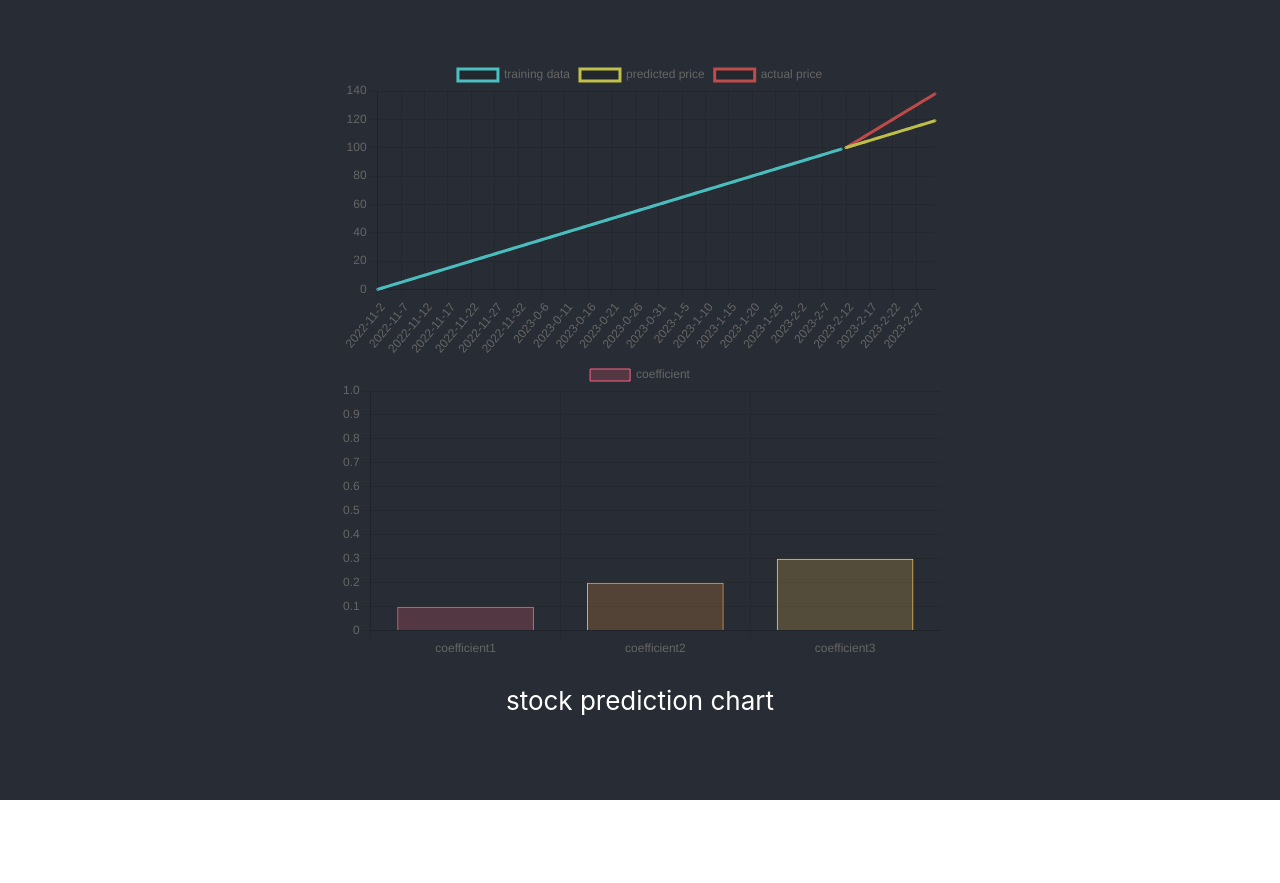
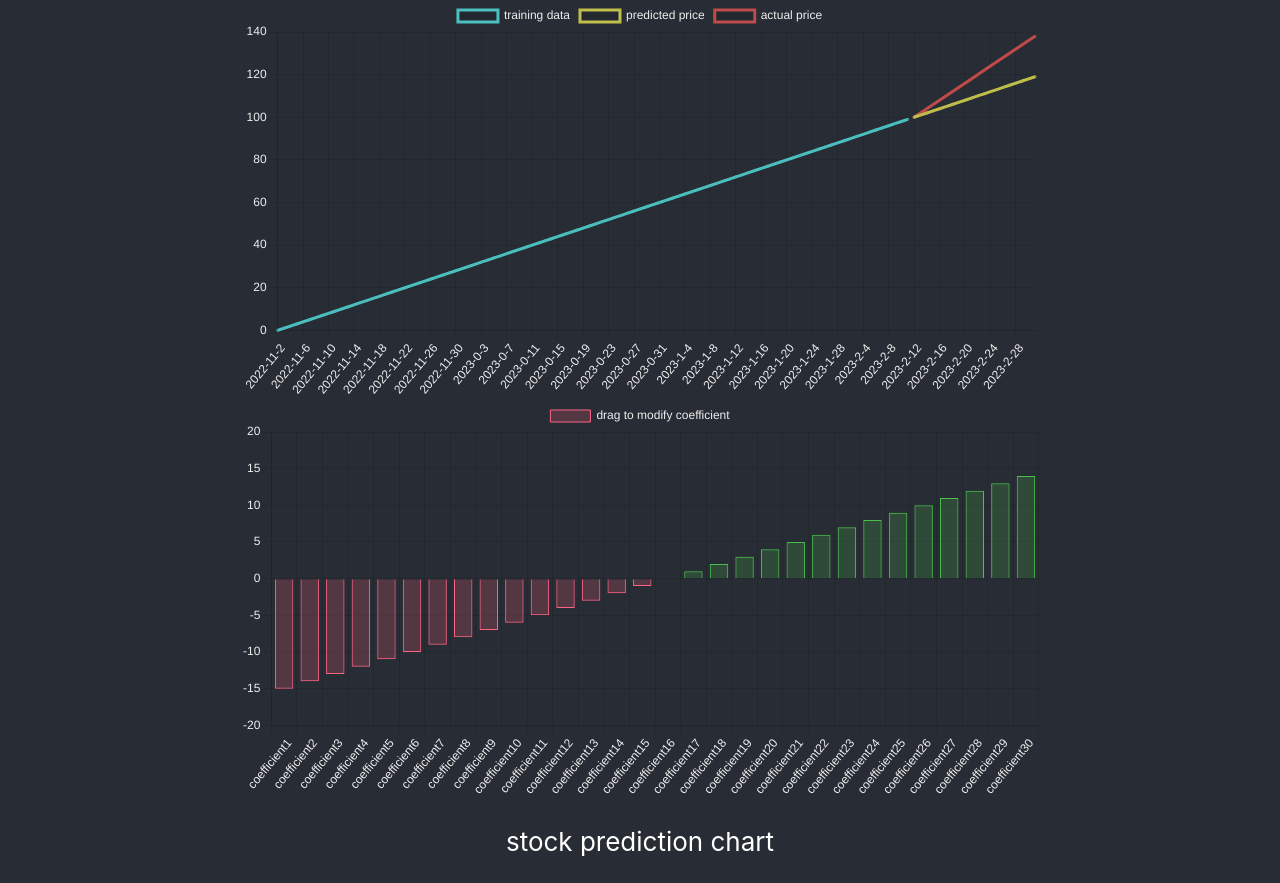
Before and after one commit to sdCaramel302812/interactive-stock-trend-prediction-system, a React (Create React App) app in the folder ui/: page / in a window 1280 px wide. Before the commit the page ends 800 px from the top, so only its background shows below. Built offline with nearby package versions, Linux system fonts and the light colour scheme.

Commit message:
Change bar color on drag end

```diff
--- a/ui/src/App.tsx
+++ b/ui/src/App.tsx
@@ -4,13 +4,17 @@ import './style/App.css';
 import StockPredictionChart from './component/StockPredictionChart';
 import mockStockPredictionData from './mock/mockStockPredictionData';
 import CoefficientChart from './component/CoefficientChart';
+import mockCoefficientData from './mock/mockCoefficientData';
+import { Chart } from 'chart.js';
+
+Chart.defaults.color = '#EEE';
 
 function App() {
   return (
     <div className="App">
       <header className="App-header">
         <StockPredictionChart {...mockStockPredictionData} />
-        <CoefficientChart/>
+        <CoefficientChart {...mockCoefficientData} />
         <p>
           stock prediction chart
         </p>
--- a/ui/src/component/CoefficientChart.tsx
+++ b/ui/src/component/CoefficientChart.tsx
@@ -1,57 +1,68 @@
 import { Bar } from 'react-chartjs-2';
 import 'chart.js/auto';
-import { useRef } from 'react';
+import { useRef, useState } from 'react';
 import 'chartjs-plugin-dragdata';
+import { CoefficientData } from '../type/CoefficientData';
 
 
-function CoefficientChart() {
+function CoefficientChart(coefficientData: CoefficientData) {
   const ref = useRef();
-  const chartData = {
-    labels: ['coefficient1', 'coefficient2', 'coefficient3'],
+
+  const getBackgroundColor = (coefficient: number[]): string[] => {
+    return coefficient.map((value) => {
+      if (value >= 0) {
+        return 'rgba(75, 192, 75, 0.2)';
+      }
+      return 'rgba(255, 99, 132, 0.2)';
+    });
+  };
+
+  const getBorderColor = (coefficient: number[]): string[] => {
+    return coefficient.map((value) => {
+      if (value >= 0) {
+        return 'rgb(75, 192, 75)';
+      }
+      return 'rgb(255, 99, 132)';
+    });
+  };
+
+  const getChartData = (coefficientNames: string[], coefficientValues: number[]) => {
+    return {
+      labels: coefficientNames,
       datasets: [
         {
-        label: 'coefficient',
-        data: [0.1, 0.2, 0.3],
-        backgroundColor: [
-          'rgba(255, 99, 132, 0.2)',
-          'rgba(255, 159, 64, 0.2)',
-          'rgba(255, 205, 86, 0.2)',
-          'rgba(75, 192, 192, 0.2)',
-          'rgba(54, 162, 235, 0.2)',
-          'rgba(153, 102, 255, 0.2)',
-          'rgba(201, 203, 207, 0.2)'
-        ],
-        borderColor: [
-          'rgb(255, 99, 132)',
-          'rgb(255, 159, 64)',
-          'rgb(255, 205, 86)',
-          'rgb(75, 192, 192)',
-          'rgb(54, 162, 235)',
-          'rgb(153, 102, 255)',
-          'rgb(201, 203, 207)'
-        ],
+          label: 'drag to modify coefficient',
+          data: coefficientValues,
+          backgroundColor: getBackgroundColor(coefficientValues),
+          borderColor: getBorderColor(coefficientValues),
           borderWidth: 1
         },
       ],
       dragData: true
     };
+  };
+
+  const [coefficientNames, setCoefficientNames] = useState<string[]>([...coefficientData.name]);
+  const [coefficientValues, setCoefficientValues] = useState<number[]>([...coefficientData.value]);
+  const [chartData, setChartData] = useState<any>(getChartData(coefficientNames, coefficientValues));
 
   const options = {
     scale: {
       y: {
-        max: 1,
-        min: 0
+        max: 20,
+        min: -20
       }
     },
     plugins: {
       dragData: {
         onDragStart: () => {},
         onDrag: () => {},
-        onDragEnd: () => {}
+        onDragEnd: () => {
+          setChartData(getChartData(coefficientNames, coefficientValues));
+        }
       }
     }
   };
-
 
   return (
     <div>
@@ -60,7 +71,7 @@ function CoefficientChart() {
         data={chartData}
         // @ts-ignore
         options={options}
-        style={{width: '600px', height: '300px'}}
+        style={{width: '800px', height: '300px'}}
       />
     </div>
   );
--- a/ui/src/component/StockPredictionChart.tsx
+++ b/ui/src/component/StockPredictionChart.tsx
@@ -38,7 +38,7 @@ function StockPredictionChart(priceData: StockPredictionData) {
       <Line
         ref={ref}
         data={chartData}
-        style={{width: '600px', height: '300px'}}
+        style={{width: '800px', height: '300px'}}
       />
     </div>
   );
--- /dev/null
+++ b/ui/src/mock/mockCoefficientData.ts
@@ -0,0 +1,20 @@
+const mockCoefficientData = {
+  name: [
+    'coefficient1', 'coefficient2', 'coefficient3', 'coefficient4', 'coefficient5',
+    'coefficient6', 'coefficient7', 'coefficient8', 'coefficient9', 'coefficient10',
+    'coefficient11', 'coefficient12', 'coefficient13', 'coefficient14', 'coefficient15',
+    'coefficient16', 'coefficient17', 'coefficient18', 'coefficient19', 'coefficient20',
+    'coefficient21', 'coefficient22', 'coefficient23', 'coefficient24', 'coefficient25',
+    'coefficient26', 'coefficient27', 'coefficient28', 'coefficient29', 'coefficient30',
+  ],
+  value: [
+    -15, -14, -13, -12, -11,
+    -10, -9, -8, -7, -6,
+    -5, -4, -3, -2, -1,
+    0, 1, 2, 3, 4,
+    5, 6, 7, 8, 9,
+    10, 11, 12, 13, 14,
+  ]
+};
+
+export default mockCoefficientData;
--- /dev/null
+++ b/ui/src/type/CoefficientData.ts
@@ -0,0 +1,12 @@
+export interface CoefficientData {
+  name: string[],
+  value: number[]
+};
+
+export interface ChangeCoefficientRequest {
+  coefficients: number[]
+};
+
+export interface ChangeCoefficientResponse {
+  predictedPrice: number[]
+};
--- a/ui/src/utils/convertStockPriceData.ts
+++ b/ui/src/utils/convertStockPriceData.ts
@@ -1,4 +1,3 @@
-import { time } from 'console';
 import TimeSeriesData from '../type/TimeSeriesData';
 
 export function convertToTimeSeriesData(price: number[], date: string[]): TimeSeriesData[] {
```
Lines whose indentation alone changed are shown as unchanged.
